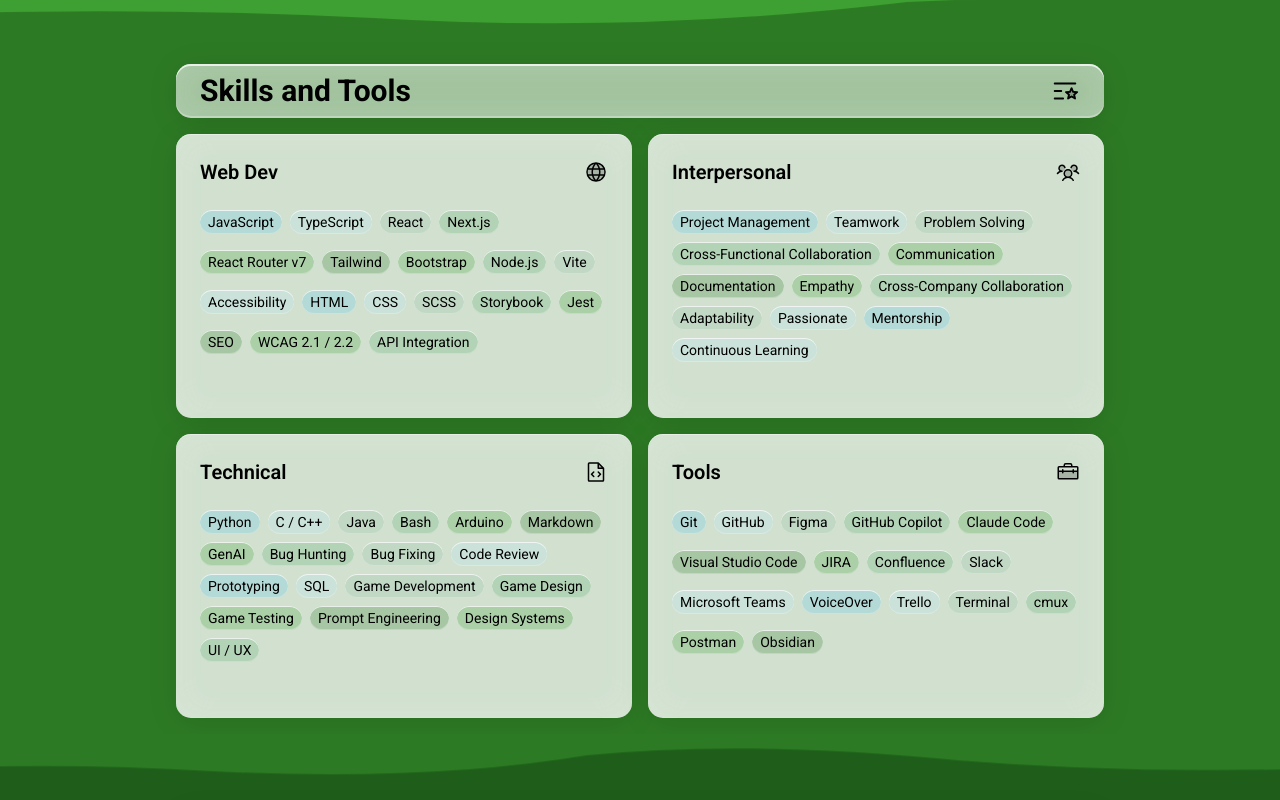
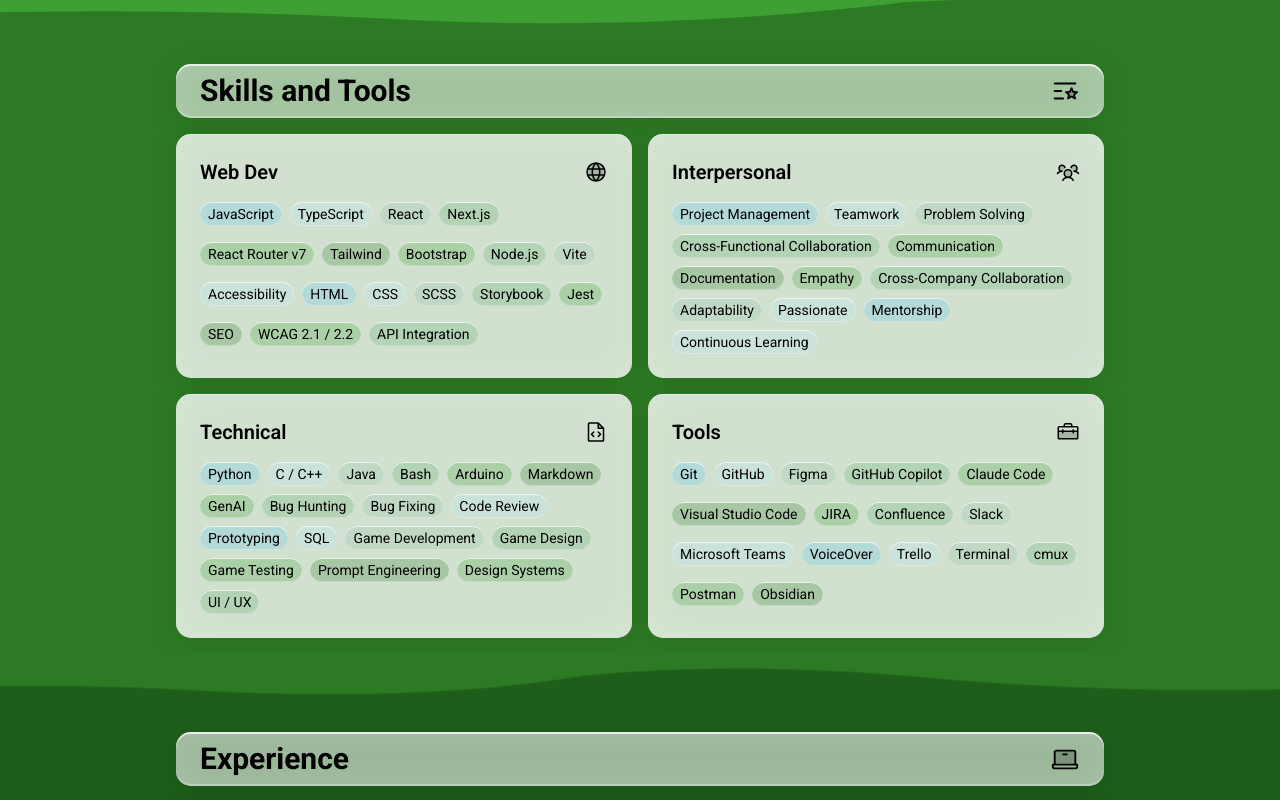
Before and after one commit to vtlanglois/portfolio-v2, a Next.js app: page / in a window 1280 px wide. Shown: the part 1500-2300 px from the top of the page. Built offline with nearby package versions, Linux system fonts and the light colour scheme.

Commit message:
style: reduce extra space on Projects and Skills

```diff
--- a/src/components/sections/Projects.tsx
+++ b/src/components/sections/Projects.tsx
@@ -51,7 +51,7 @@ export default function Projects() {
           </Card>
           <div className="grid grid-rows-1 lg:grid-cols-3 gap-4">
             <Card className="row-span-4 grid grid-rows-subgrid">
-              <h3 className="text-xl font-semibold mb-2">PyBot</h3>
+              <h3 className="text-xl font-semibold ">PyBot</h3>
               <p>
                 A Python-based chatbot that integrates with various APIs,
                 include OpenAI&apos;s GPT models. Used to demo GenAI to a
@@ -74,7 +74,7 @@ export default function Projects() {
               </div>
             </Card>
             <Card className="row-span-4 grid grid-rows-subgrid">
-              <h3 className="text-xl font-semibold mb-2">
+              <h3 className="text-xl font-semibold ">
                 OLED Matrix Display Demo
               </h3>
               <p>
@@ -93,7 +93,7 @@ export default function Projects() {
               </div>
             </Card>
             <Card className="row-span-4 grid grid-rows-subgrid">
-              <h3 className="text-xl font-semibold mb-2">
+              <h3 className="text-xl font-semibold ">
                 Obsidian Markdown Sped Up
               </h3>
               <p>
--- a/src/components/sections/Skills.tsx
+++ b/src/components/sections/Skills.tsx
@@ -54,10 +54,10 @@ export default function Skills() {
             <ListStarIcon size={30} weight="duotone" />
           </Card>
           <div className="grid grid-rows-1 lg:grid-cols-2 gap-4">
-            <Card className="row-span-4 grid grid-rows-subgrid">
+            <Card className="row-span-2 grid grid-rows-subgrid">
               <h3
                 id="skills-web-dev"
-                className="inline-flex items-center justify-between text-xl font-semibold mb-2"
+                className="inline-flex items-center justify-between text-xl font-semibold "
               >
                 Web Dev
                 <GlobeIcon size={24} weight="duotone" />
@@ -86,10 +86,10 @@ export default function Skills() {
                 ]}
               />
             </Card>
-            <Card className="row-span-4 grid grid-rows-subgrid">
+            <Card className="row-span-2 grid grid-rows-subgrid">
               <h3
                 id="skills-interpersonal"
-                className="inline-flex items-center justify-between text-xl font-semibold mb-2"
+                className="inline-flex items-center justify-between text-xl font-semibold "
               >
                 Interpersonal
                 <UsersThreeIcon size={24} weight="duotone" />
@@ -112,10 +112,10 @@ export default function Skills() {
                 ]}
               />
             </Card>
-            <Card className="row-span-4 grid grid-rows-subgrid">
+            <Card className="row-span-2 grid grid-rows-subgrid">
               <h3
                 id="skills-technical"
-                className="inline-flex items-center justify-between text-xl font-semibold mb-2"
+                className="inline-flex items-center justify-between text-xl font-semibold "
               >
                 Technical
                 <FileCodeIcon size={24} weight="duotone" />
@@ -144,10 +144,10 @@ export default function Skills() {
                 ]}
               />
             </Card>
-            <Card className="row-span-4 grid grid-rows-subgrid">
+            <Card className="row-span-2 grid grid-rows-subgrid">
               <h3
                 id="skills-tools"
-                className="inline-flex items-center justify-between  text-xl font-semibold mb-2"
+                className="inline-flex items-center justify-between  text-xl font-semibold "
               >
                 Tools
                 <ToolboxIcon size={24} weight="duotone" />
```
